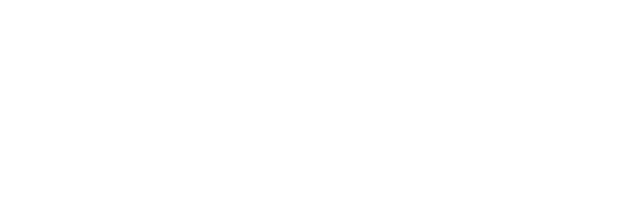
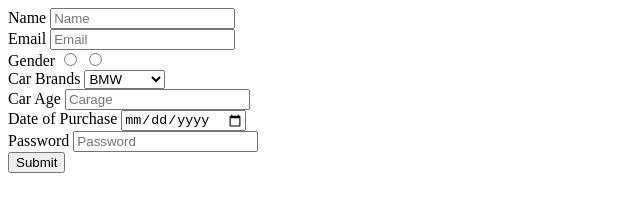
Before and after one commit to acciojob/car-insurance-form-accio-garry, a website: page main.html in a window 1280 px wide. Shown: the whole page, without its empty margins (0-640 px from the left). Drawn offline with Linux system fonts and the light colour scheme.

Commit message:
created a submission

```diff
--- a/main.html
+++ b/main.html
@@ -1,16 +1,44 @@
 <!DOCTYPE html>
-
 <html>
-
 <head>
 	<link rel="stylesheet" href="styles.css">
 </head>
+<body>
+	<form method="post">
 
-<body>
-	<!-- the entire body must be written by student -->
-    <script type="text/javascript" src="./script.js">
-</script>
+	<label for="name">Name</label>
+	<input type="text" id="name" placeholder="Name" required>
+    <br>
+	<label for="email">Email</label>
+	<input type="email" id="email" placeholder="Email" required>
+    <br>
+    <label>Gender</label>
+	<input type="radio" id="gender_m" required name="gender">
+    <input type="radio" id="gender_f" required name="gender">
+     <br>
+     <label for="cars">Car Brands</label>
+	 <select id="cars">
+		 <option>BMW</option>
+		 <option>Audi</option>
+		 <option>Mercedez</option>
+	 </select>
+     <br>
+	<label for="carage">Car Age</label>
+	<input type="number" id="carage" placeholder="Carage" required>
+     <br>
+    <label for="dop">Date of Purchase </label>
+	<input type="date" id="dop" required>
+    <br>
 
+	<label for="password">Password</label>
+	<input type="password" id="password" placeholder="Password" required>
+    <br>
+
+
+   <button type="submit">Submit</button>
+
+
+
+	</form>
 </body>
-
 </html>
```
